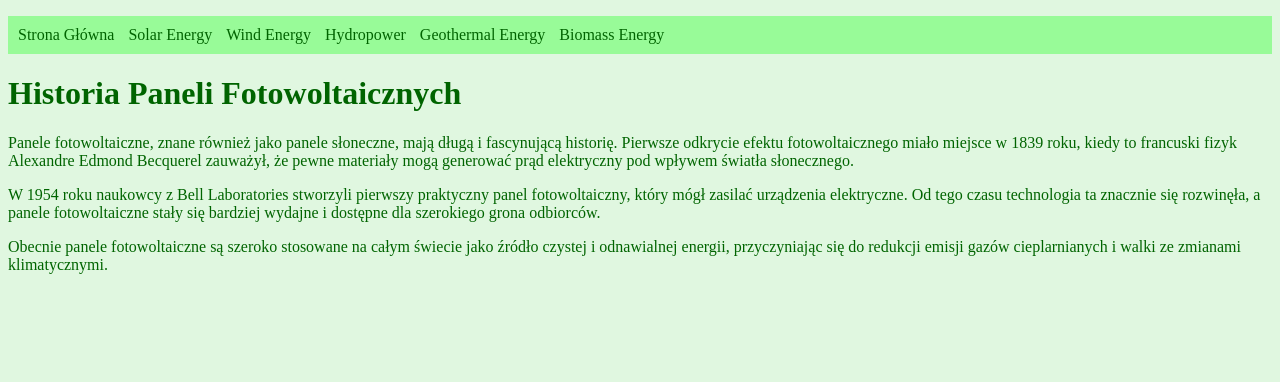
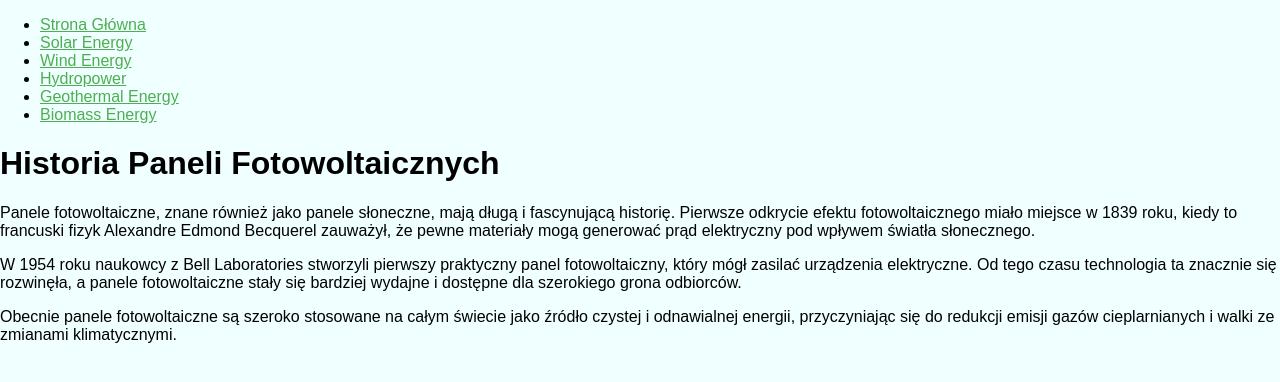
Before and after one commit to Oleksandr2005-sasha/testone, a plain HTML site: page solar.html in a window 1280 px wide. Drawn offline with Linux system fonts and the light colour scheme.

Commit message:
kolory do solar

```diff
--- a/solar.html
+++ b/solar.html
@@ -7,24 +7,24 @@
     <title>Historia Paneli Fotowoltaicznych</title>
     <style>
         body {
-            background-color: #e0f7e0;
-            color: #006400;
+            font-family: Arial, sans-serif;
+            background-color: #f0ffff;
+            margin: 0;
+            padding: 0;
         }
-        nav ul {
-            background-color: #98fb98;
-            padding: 10px;
-            list-style-type: none;
+        header, footer {
+            background-color: #4CAF50;
+            color: white;
+            text-align: center;
+            padding: 1em;
         }
-        nav ul li {
-            display: inline;
-            margin-right: 10px;
+        main {
+            max-width: 800px;
+            margin: 0 auto;
+            padding: 2em;
         }
-        nav ul li a {
-            color: #006400;
-            text-decoration: none;
-        }
-        nav ul li a:hover {
-            text-decoration: underline;
+        a {
+            color: #4CAF50;
         }
     </style>
 </head>
```
